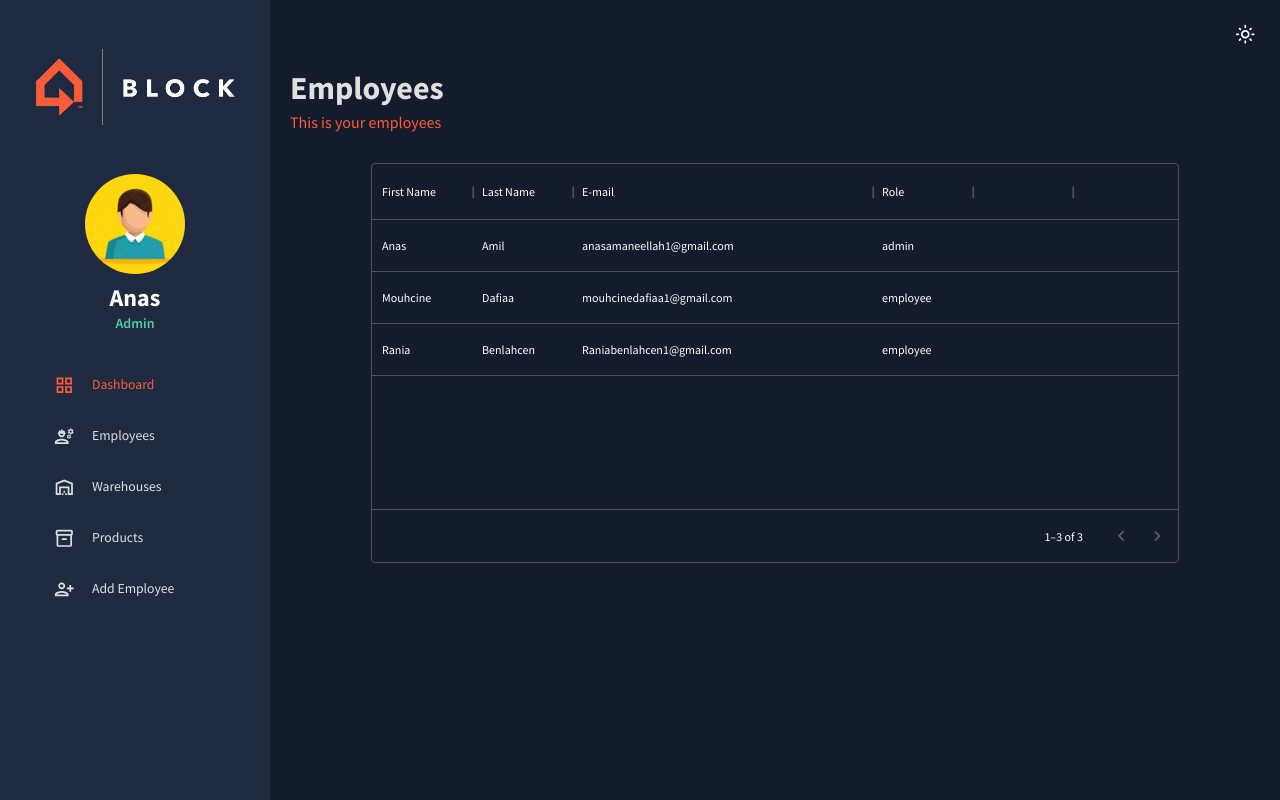
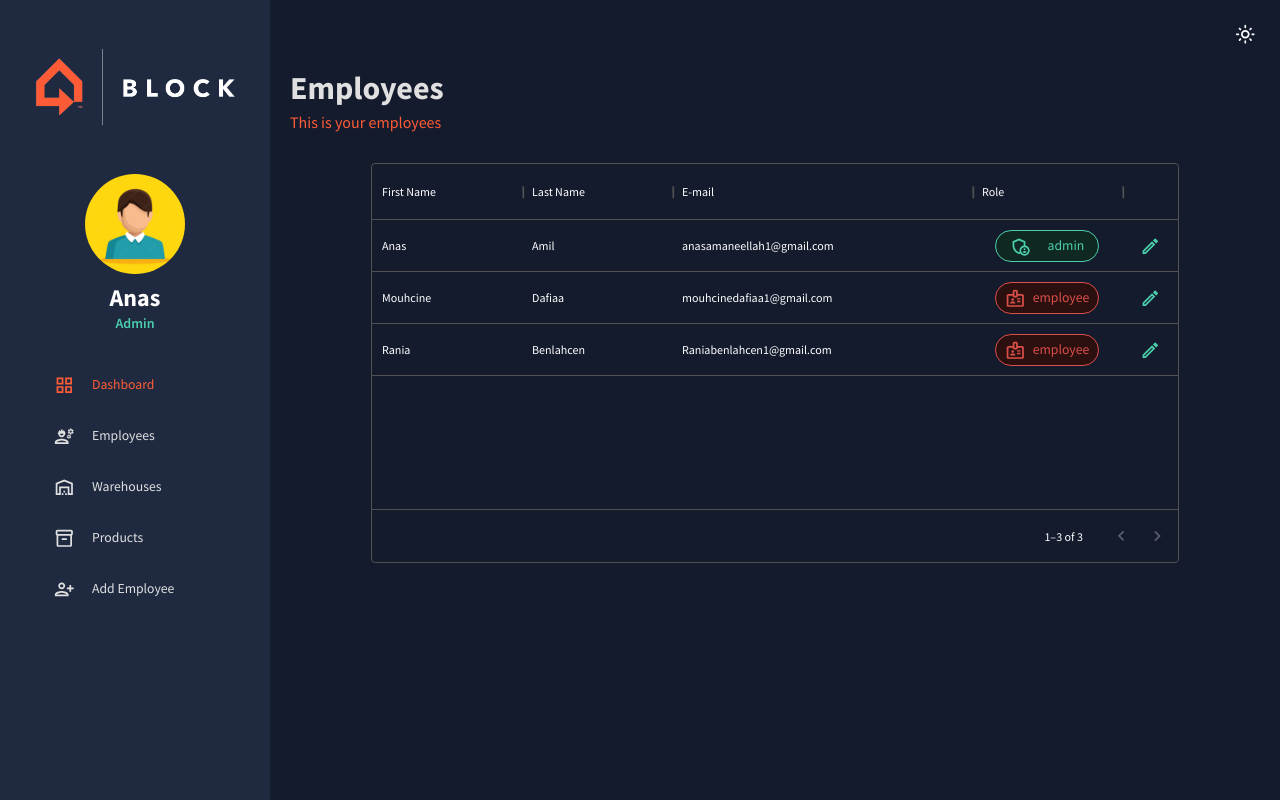
Before and after one commit to AnasAmil/Block-frontend, a React (Vite) app: page /employees in a window 1280 px wide. Built offline with nearby package versions, Linux system fonts and the light colour scheme.

Commit message:
styled role in datagrid of employees

```diff
--- /dev/null
+++ b/src/components/ActionCell.jsx
@@ -0,0 +1,29 @@
+import React from 'react'
+import { IconButton, Stack, useTheme } from '@mui/material'
+import { colorCodes } from '../theme'
+import ModeEditOutlineOutlinedIcon from '@mui/icons-material/ModeEditOutlineOutlined'
+import DeleteOutlineOutlinedIcon from '@mui/icons-material/DeleteOutlineOutlined'
+
+const ActionCell = () => {
+
+    const theme = useTheme()
+    const colors = colorCodes(theme.palette.mode)
+
+  return (
+    <Stack
+        direction='row'
+        spacing={1}
+    >
+        <IconButton>
+            <ModeEditOutlineOutlinedIcon sx={{ color: colors.greenVibrant[500] }} />
+        </IconButton>
+
+        <IconButton>
+            <DeleteOutlineOutlinedIcon sx={{ color: colors.redVibrant[500] }} />
+        </IconButton>
+
+    </Stack>
+  )
+}
+
+export default ActionCell
--- a/src/components/TableButtons.jsx
+++ /dev/null
@@ -1,24 +0,0 @@
-import React from 'react'
-import { Stack, useTheme } from '@mui/material'
-import { colorCodes } from '../theme'
-import ModeEditOutlineOutlinedIcon from '@mui/icons-material/ModeEditOutlineOutlined'
-import DeleteOutlineOutlinedIcon from '@mui/icons-material/DeleteOutlineOutlined'
-
-
-const TableButtons = () => {
-
-    const theme = useTheme()
-    const colors = colorCodes(theme.palette.mode)
-
-  return (
-    <Stack
-        direction='row'
-        spacing={3}
-    >
-        <ModeEditOutlineOutlinedIcon color={colors.greenVibrant[500]} />
-        <DeleteOutlineOutlinedIcon  color='#E11414' />
-    </Stack>
-  )
-}
-
-export default TableButtons
--- a/src/pages/Employees/Index.jsx
+++ b/src/pages/Employees/Index.jsx
@@ -1,10 +1,12 @@
 import React from 'react'
 import { colorCodes } from '../../theme'
-import { Box, useTheme } from '@mui/material'
-import { DataGrid, renderActionsCell } from '@mui/x-data-grid'
+import { Box, useTheme, Stack, IconButton, Typography } from '@mui/material'
+import { DataGrid } from '@mui/x-data-grid'
 import Header from '../../components/Header'
 import { mockDataTeam } from '../../data/MockData'
-import TableButtons from '../../components/TableButtons'
+import ActionCell from '../../components/ActionCell'
+import AdminPanelSettingsOutlinedIcon from '@mui/icons-material/AdminPanelSettingsOutlined'
+import BadgeOutlinedIcon from '@mui/icons-material/BadgeOutlined'
 
 
 const Employees = () => {
@@ -16,13 +18,13 @@ const Employees = () => {
         {
             field: 'first_name',
             headerName: 'First Name',
-            width: 100
+            width: 150
         },
 
         {
             field: 'last_name',
             headerName: 'Last Name',
-            width: 100
+            width: 150
         },
 
         {
@@ -34,14 +36,39 @@ const Employees = () => {
         {
             field: 'role',
             headerName: 'Role',
-            width: 100
+            width: 150,
+            renderCell: ({ row: {role} }) => {
+                return (
+                    <Box
+                        sx={{
+                            width: '80%',
+                            margin: '0 auto',
+                            padding: '5px',
+                            display: 'flex',
+                            justifyContent: 'space-around',
+                            borderRadius: '20px',
+                            border: `1px solid ${ role == 'admin' ? colors.greenVibrant[500] : colors.redVibrant[500] }`,
+                        }}
+
+                        backgroundColor={role == 'admin' ? colors.greenVibrant[900] : colors.redVibrant[900]}
+                    >
+
+                        { role == 'admin' ? <AdminPanelSettingsOutlinedIcon sx={{ color: colors.greenVibrant[500] }} /> : <BadgeOutlinedIcon sx={{ color: colors.redVibrant[500] }} />}
+
+                        <Typography color={ role == 'admin' ? colors.greenVibrant[500] : colors.redVibrant[500] }>
+                            {role}
+                        </Typography>
+
+                    </Box>
+                )
+            }
         },
 
         {
             field: 'action',
             headerName: '',
             width: 100,
-            renderActionsCell: TableButtons
+            renderCell: () => <ActionCell />
         },
     ]
 
@@ -73,7 +100,8 @@ const Employees = () => {
                     columns={columns}
                     pageSize={5}
                     rowsPerPageOptions={[5]}
-                    experimentalFeatures={{ newEditingApi: true }}
+                    disableColumnSelector
+                    disableSelectionOnClick
                 />
             </Box>
         </Box>
```
